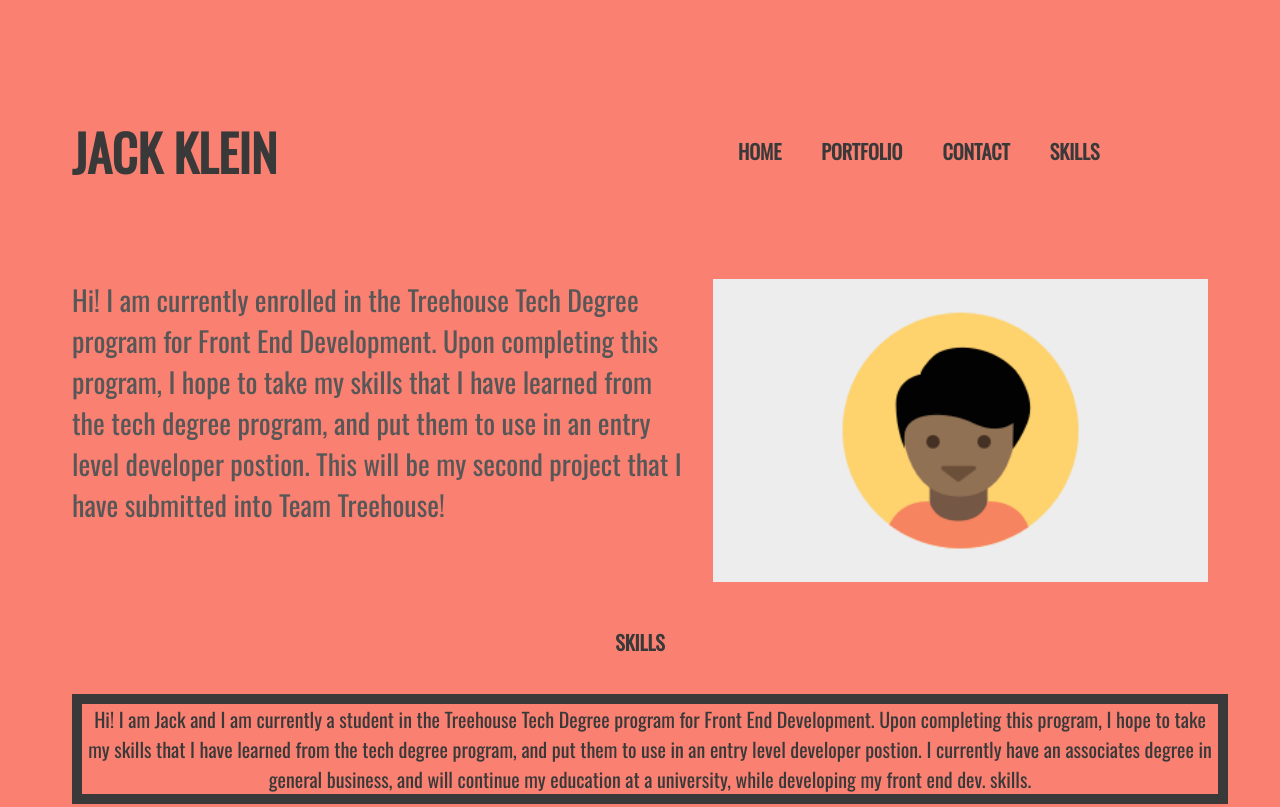
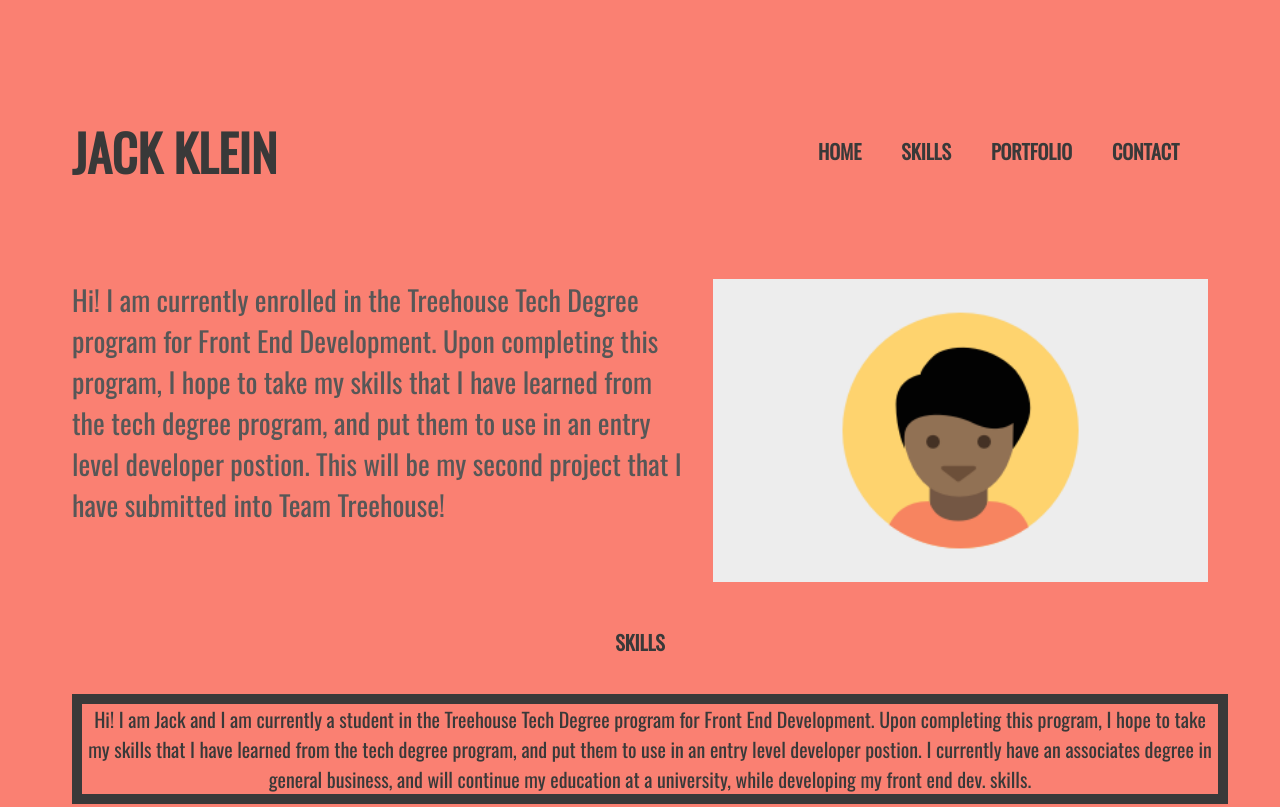
Before and after one commit to jbklein14/TTH-Project-2, a plain HTML site: page index.html in a window 1280 px wide. Shown: the top 807 px of the page. Drawn offline with nearby package versions, Linux system fonts and the light colour scheme.

Commit message:
Add files via upload

```diff
--- a/css/style.css
+++ b/css/style.css
@@ -27,7 +27,6 @@ ul {
     text-transform: uppercase;
     padding: 20px;
     font-size: 20px;
-
 }
 
 h3 {
@@ -105,7 +104,7 @@ a:hover {
 }
 @media screen and (min-width: 768px) {
     .nav {
-      width: 490px;
+      width: 410px;
       display: flex;
       margin: auto;
     }
--- a/index.html
+++ b/index.html
@@ -15,9 +15,10 @@
         <h1 id="top" class="title">Jack Klein</h1>
         <ul class="nav">
             <li><a href="#top">Home</a></li>
+            <li><a href="#skills">Skills</a></li>
             <li><a href="#portfolio">Portfolio</a></li>
             <li><a href="#contact">Contact</a></li>
-            <li><a href="#skills">Skills</a></li>
+
         </ul>
     </nav>
     <div class="section-1">
@@ -99,10 +100,12 @@
          RETURN TO TOP
      </a>
      <ul class="nav-footer">
+
             <li><a href="#top">Home</a></li>
+            <li><a href="#skills">Skills</a></li>
             <li><a href="#portfolio">Portfolio</a></li>
             <li><a href="#contact">Contact</a></li>
-            <li><a href="#skills">Skills</a></li>
+
         </ul>
    </footer>
 
```
